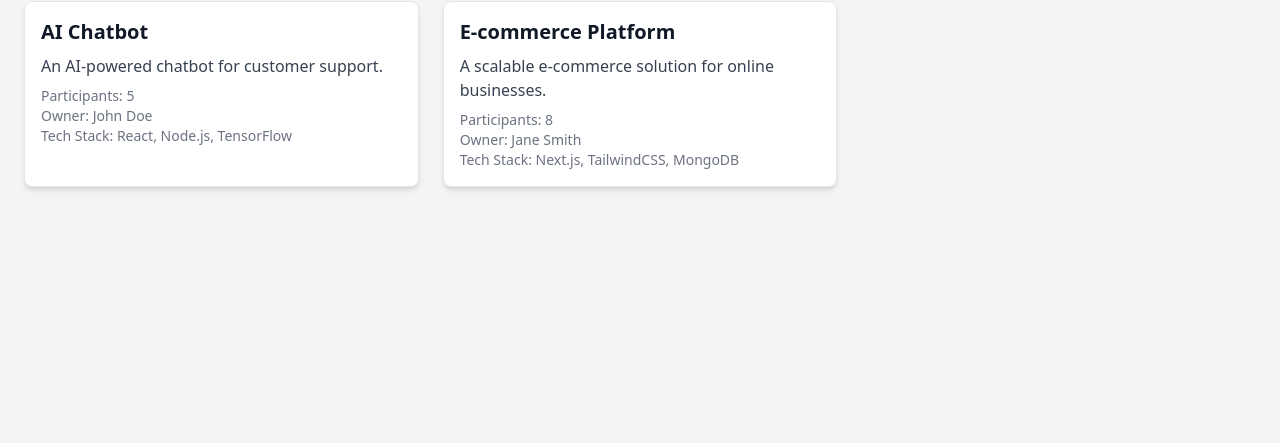
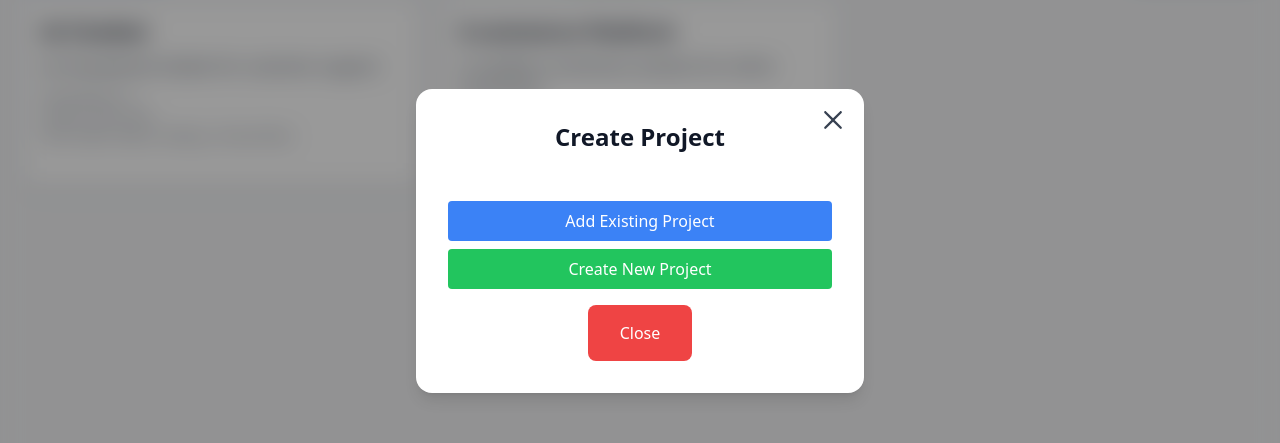
Before and after one commit to Anshul-Sharma01/DevTogether, a React (Vite) app in the folder client/: page /collabs/all-collabs in a window 1280 px wide. Both pictures are taken after a click on the button "Create / Add Collab". Shown: the part 159-602 px from the top of the page. Built offline with nearby package versions, Linux system fonts and the light colour scheme; no server answers.

Commit message:
feat: add modal for creating and adding collaborations in AllCollabs component

```diff
--- a/client/src/components/Collabs/AllCollabs.jsx
+++ b/client/src/components/Collabs/AllCollabs.jsx
@@ -1,5 +1,6 @@
 import React, { useState } from "react";
 import NavigationLayout from "../../layouts/NavigationLayout";
+import { RxCross2 } from "react-icons/rx";
 
 const collabs = [
   {
@@ -22,15 +23,16 @@ const collabs = [
 
 const AllCollabs = () => {
   const [view, setView] = useState("grid");
+  const [isModalOpen, setIsModalOpen] = useState(false);
 
   return (
     <NavigationLayout>
-
-
       <div className="p-6 bg-gray-100 dark:bg-gray-900 min-h-screen text-gray-900 dark:text-white">
         <div className="flex justify-between mb-6">
           <button className="px-4 py-2 bg-blue-500 text-white rounded">Sync / Refresh</button>
-            <button className="px-4 py-2 bg-green-500 text-white rounded">Create / Add Collab</button>
+          <button className="px-4 py-2 bg-green-500 text-white rounded" onClick={() => setIsModalOpen(true)}>
+            Create / Add Collab
+          </button>
           <button
             className="px-4 py-2 bg-gray-700 text-white rounded"
             onClick={() => setView(view === "grid" ? "list" : "grid")}
@@ -51,6 +53,23 @@ const AllCollabs = () => {
           ))}
         </div>
       </div>
+
+      {isModalOpen && (
+        <div className="fixed inset-0 flex items-center justify-center z-50">
+          <div className="absolute inset-0 bg-black/40 dark:bg-black/60 backdrop-blur-md transition-opacity duration-300 ease-in-out"></div>
+          <div className="relative bg-white dark:bg-gray-900 p-8 rounded-2xl shadow-lg w-full max-w-md text-center z-50 transform transition-transform duration-300 ease-in-out scale-100">
+            <h2 className="text-2xl font-bold mb-6 text-gray-900 dark:text-white">Create Project</h2>
+            <button onClick={() => setIsModalOpen(false)} aria-label="Close">
+              <RxCross2 className="text-3xl absolute top-4 right-4 text-gray-700 dark:text-white cursor-pointer transition-transform duration-300 ease-in-out hover:scale-110 hover:rotate-90" />
+            </button>
+            <button className="block w-full px-4 py-2 bg-blue-500 hover:bg-blue-800  text-white rounded mb-2">Add Existing Project</button>
+            <button className="block w-full px-4 py-2 bg-green-500 hover:bg-green-800 text-white rounded">Create New Project</button>
+            <button className="mt-4 px-8 py-4 bg-red-500  text-white rounded-lg" onClick={() => setIsModalOpen(false)}>
+              Close
+            </button>
+          </div>
+        </div>
+      )}
     </NavigationLayout>
   );
 };
```
Lines whose indentation alone changed are shown as unchanged.
